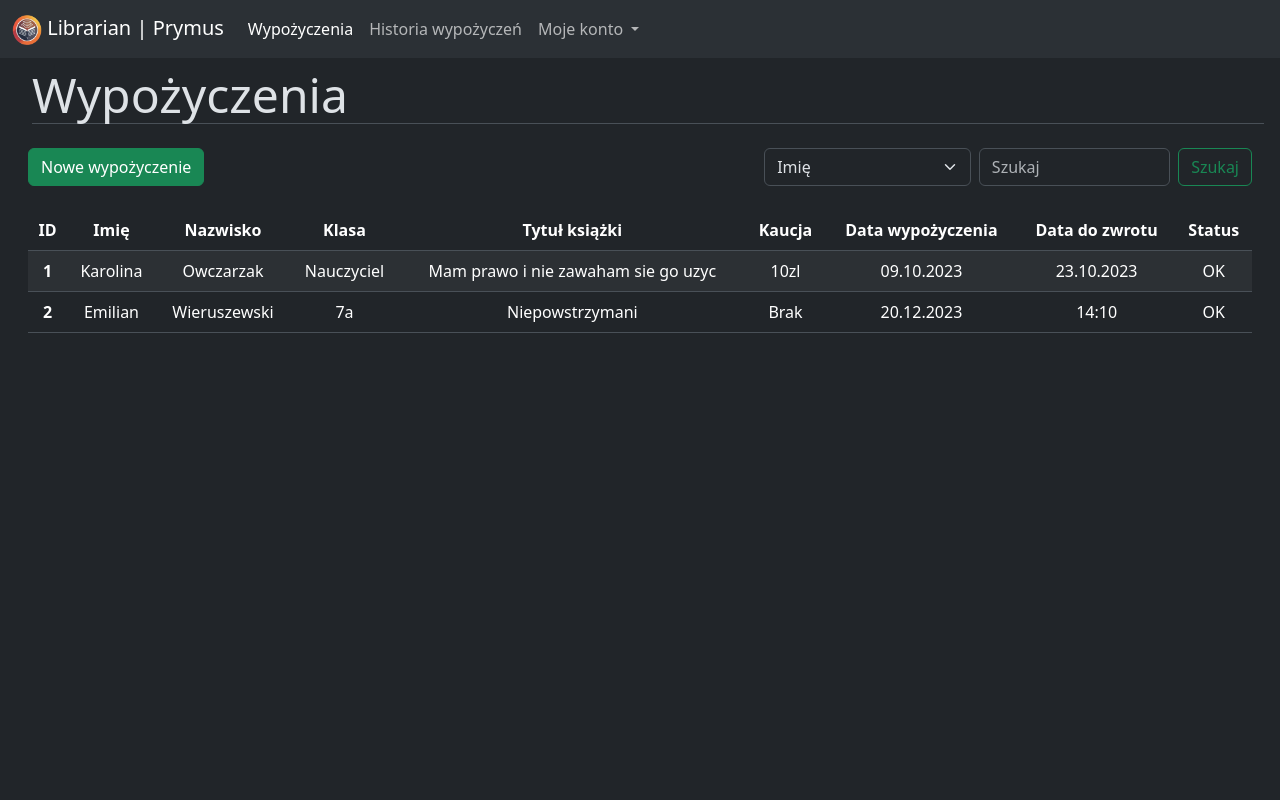
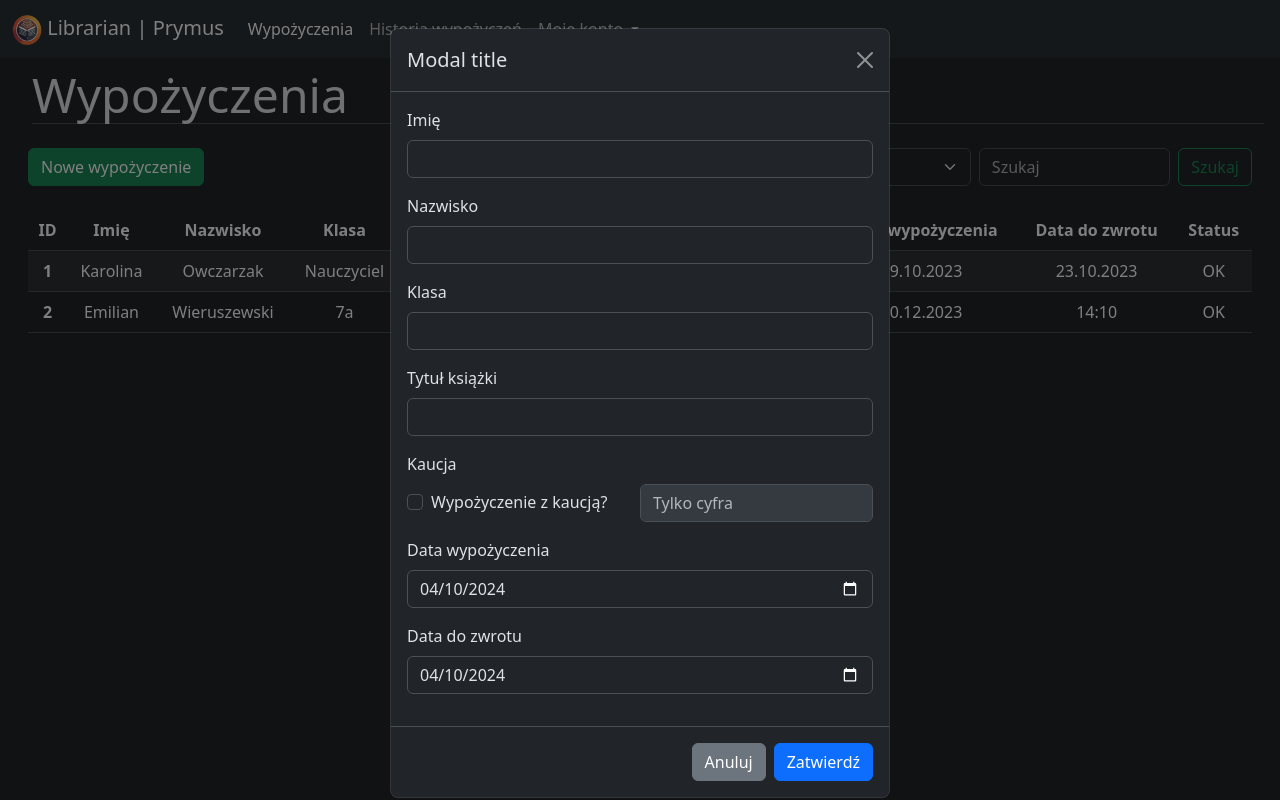
Before and after one commit to piotrpaska/librarian-web, a React (Create React App) app: page /rents in a window 1280 px wide. Both pictures are taken after a click on the button "Nowe wypożyczenie". Built offline with nearby package versions, Linux system fonts and the light colour scheme.

Commit message:
Handling deposit enable/disable change

```diff
--- a/src/pages/Rents.js
+++ b/src/pages/Rents.js
@@ -1,10 +1,7 @@
+import { useEffect, useState } from 'react';
 import 'bootstrap/dist/css/bootstrap.min.css';
 import 'bootstrap/dist/js/bootstrap.bundle.min';
 import $ from 'jquery';
-
-$(document).ready(function () {
-  // Do something on start
-});
 
 function search() {
   alert('Search');
@@ -32,6 +29,28 @@ const exmData = [
 ]
 
 function Rents() {
+
+  const [isDeposit, setIsDeposit] = useState(false);
+  const [dueDate, setDueDate] = useState(new Date().toISOString().slice(0, 10));
+
+  const handelIsDepositChange = (event) => {
+    setIsDeposit(event.target.checked);
+
+    if (event.target.name === 'isDeposit') {
+      if (!isDeposit) {
+        $('#deposit').prop('disabled', false);
+        const twoWeeksFromToday = new Date();
+        twoWeeksFromToday.setDate(twoWeeksFromToday.getDate() + 14);
+        setDueDate(twoWeeksFromToday.toISOString().slice(0, 10));
+      } else {
+        $('#deposit').prop('disabled', true);
+        setDueDate(new Date().toISOString().slice(0, 10));
+      }
+    }else if (event.target.name === 'dueDate') {
+      setDueDate(event.target.value);
+    }
+  };
+
   return (
 
     <div className="container-fluid mt-2 text-center px-3">
@@ -39,7 +58,9 @@ function Rents() {
       <div className='container-fluid mt-4'>
         <div className='row'>
           <div className='col col-auto'>
-            <button type="button" class="btn btn-success">Nowe wypożyczenie</button>
+            <button type="button" class="btn btn-success" data-bs-toggle="modal" data-bs-target="#addRentModal">
+              Nowe wypożyczenie
+            </button>
           </div>
 
           <div className='col col-auto ms-auto'>
@@ -88,8 +109,67 @@ function Rents() {
           </tbody>
         </table>
       </div>
+
+      <div class="modal fade" id="addRentModal" tabindex="-1" aria-labelledby="exampleModalLabel" aria-hidden="true">
+        <div class="modal-dialog modal-dialog-centered">
+          <div class="modal-content">
+            <div class="modal-header">
+              <h1 class="modal-title fs-5" id="exampleModalLabel">Modal title</h1>
+              <button type="button" class="btn-close" data-bs-dismiss="modal" aria-label="Close"></button>
+            </div>
+            <form id='addRentForm'>
+              <div class="modal-body text-start">
+
+                <div class="mb-3">
+                  <label for="name" class="form-label">Imię</label>
+                  <input type="text" class="form-control" id="name" required />
+                </div>
+                <div class="mb-3">
+                  <label for="lastName" class="form-label">Nazwisko</label>
+                  <input type="text" class="form-control" id="lastName" required/>
+                </div>
+                <div class="mb-3">
+                  <label for="schoolClass" class="form-label">Klasa</label>
+                  <input type="text" class="form-control" id="schoolClass" required/>
+                </div>
+                <div class="mb-3">
+                  <label for="bookTitle" class="form-label">Tytuł książki</label>
+                  <input type="text" class="form-control" id="bookTitle" required/>
+                </div>
+                <div class="row mb-3 align-items-center">
+                  <label for="deposit" class="form-label">Kaucja</label>
+                  <div className='col pe-0'>
+                    <div class="form-check">
+                      <input class="form-check-input" type="checkbox" value="" id="isDeposit" name='isDeposit' onChange={handelIsDepositChange}/>
+                      <label class="form-check-label" for="flexCheckDefault">
+                        Wypożyczenie z kaucją?
+                      </label>
+                    </div>
+                  </div>
+                  <div className='col ps-0'>
+                    <input type="text" class="form-control" id="deposit" placeholder='Tylko cyfra' disabled />
+                  </div>
+                </div>
+                <div class="mb-3">
+                  <label for="rentalDate" class="form-label">Data wypożyczenia</label>
+                  <input type="date" class="form-control" id="rentalDate" value={new Date().toISOString().split('T')[0]} />
+                </div>
+                <div class="mb-3">
+                  <label for="maxDate" class="form-label">Data do zwrotu</label>
+                  <input type="date" class="form-control" id="maxDate" name='dueDate' value={dueDate} onChange={handelIsDepositChange} />
+                </div>
+
+              </div>
+              <div class="modal-footer">
+                <button type="button" id='modalCancel' class="btn btn-secondary" data-bs-dismiss="modal">Anuluj</button>
+                <button type="submit" id='modalSubmit' class="btn btn-primary">Zatwierdź</button>
+              </div>
+            </form>
+          </div>
+        </div>
+      </div >
     </div>
-  );
+      );
 }
 
 export default Rents;
```
